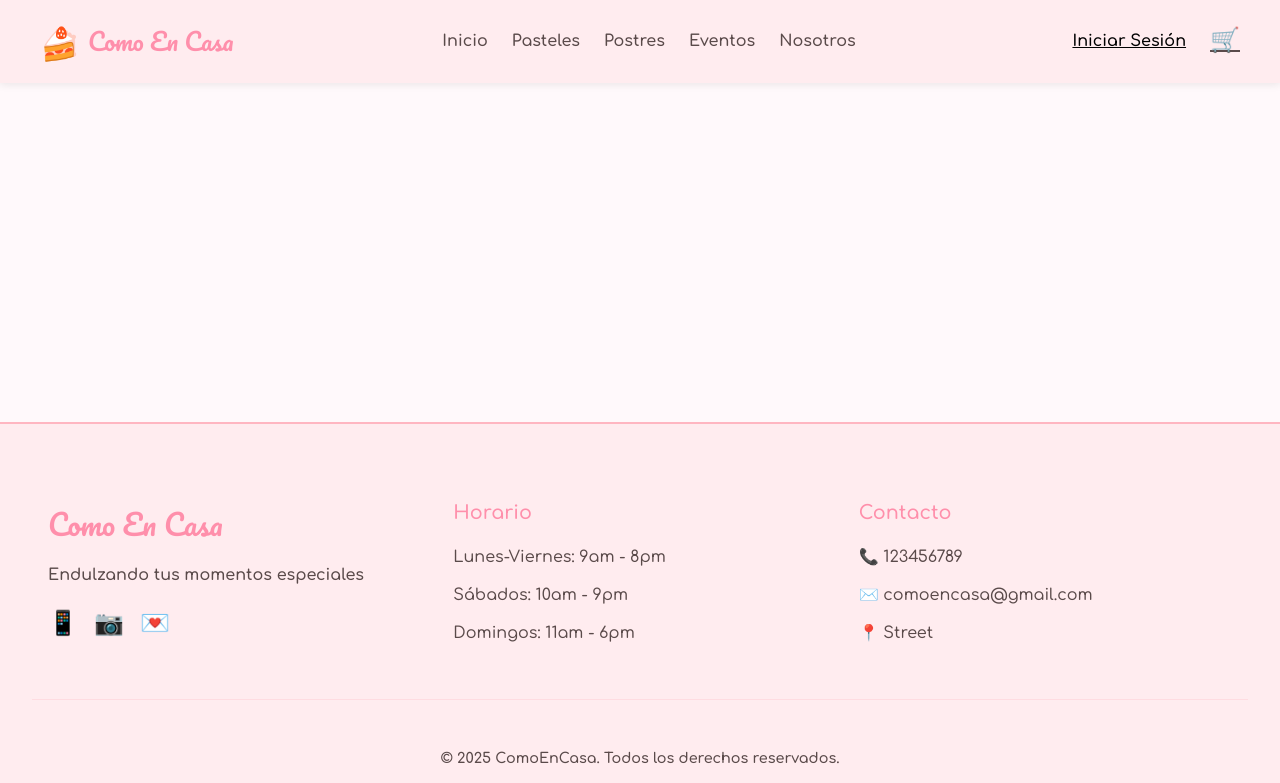
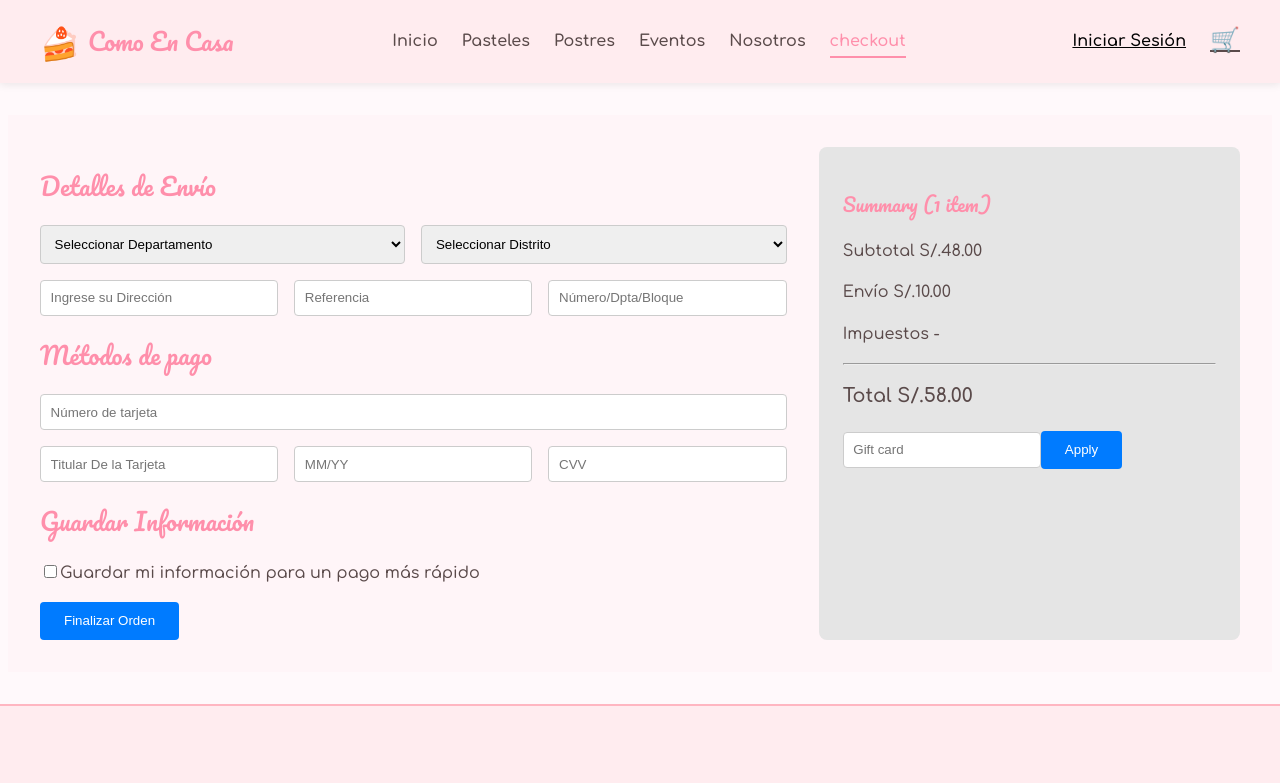
Before and after one commit to Dav082004/ComoEnCasa, a React (Create React App) app in the folder frontend/: page /checkout in a window 1280 px wide. Shown: the top 783 px of the page. Built offline with nearby package versions, Linux system fonts and the light colour scheme.

Commit message:
Add Checkout-page

```diff
--- a/frontend/src/App.js
+++ b/frontend/src/App.js
@@ -10,6 +10,7 @@ import Nosotros from "./pages/Nosotros";
 import Contacto from "./pages/Contacto";
 import CrearCuenta from "./pages/CrearCuenta";
 import Login from "./pages/Login";
+import Checkout from "./pages/Checkout";
 import "./styles/fonts.css";
 import "./styles/layout.css";
 import "./App.css";
@@ -29,6 +30,7 @@ function App() {
             <Route path="/eventos" element={<Eventos />} />
             <Route path="/nosotros" element={<Nosotros />} />
             <Route path="/contacto" element={<Contacto />} />
+            <Route path="/checkout" element={<Checkout />} />
           </Routes>
         </main>
         <FooterComponent />
--- a/frontend/src/components/HeaderComponent.js
+++ b/frontend/src/components/HeaderComponent.js
@@ -1,10 +1,8 @@
-import React, { useState } from "react";
+import React from "react";
 import { Link, NavLink } from "react-router-dom";
 import "../styles/Header.css";
 
 export const HeaderComponent = () => {
-  const [isLoggedIn, setIsLoggedIn] = useState(false);
-
   return (
     <header className="header-pastel">
       <div className="container">
@@ -32,6 +30,9 @@ export const HeaderComponent = () => {
             <li>
               <NavLink to="/nosotros">Nosotros</NavLink>
             </li>
+            <li>
+              <NavLink to="/Checkout">checkout</NavLink>
+            </li>
           </ul>
 
           <div className="nav-actions">
--- /dev/null
+++ b/frontend/src/pages/Checkout.js
@@ -0,0 +1,65 @@
+import React from "react";
+import "../styles/Checkout.css";
+
+const Checkout = () => {
+  return (
+    <div className="checkout-container">
+      <div className="checkout-form">
+        <h2>Detalles de Envío</h2>
+        <div className="form-row">
+          <select>
+            <option>Seleccionar Departamento</option>
+          </select>
+          <select>
+            <option>Seleccionar Distrito</option>
+          </select>
+        </div>
+        <div className="form-row">
+          <input type="text" placeholder="Ingrese su Dirección" />
+          <input type="text" placeholder="Referencia" />
+          <input type="text" placeholder="Número/Dpta/Bloque" />
+        </div>
+
+        <h2>Métodos de pago</h2>
+        <div className="form-row">
+          <input type="text" placeholder="Número de tarjeta" />
+        </div>
+        <div className="form-row">
+          <input type="text" placeholder="Titular De la Tarjeta" />
+          <input type="text" placeholder="MM/YY" />
+          <input type="text" placeholder="CVV" />
+        </div>
+
+        <h2>Guardar Información</h2>
+        <div className="form-row">
+          <label>
+            <input type="checkbox" />
+            Guardar mi información para un pago más rápido
+          </label>
+        </div>
+        <button className="finalizar-btn">Finalizar Orden</button>
+      </div>
+
+      <div className="checkout-summary">
+        <h3>Summary (1 item)</h3>
+        <p>
+          Subtotal <span>S/.48.00</span>
+        </p>
+        <p>
+          Envío <span>S/.10.00</span>
+        </p>
+        <p>
+          Impuestos <span>-</span>
+        </p>
+        <hr />
+        <p className="total">
+          Total <span>S/.58.00</span>
+        </p>
+        <input type="text" placeholder="Gift card" />
+        <button className="apply-btn">Apply</button>
+      </div>
+    </div>
+  );
+};
+
+export default Checkout;
--- /dev/null
+++ b/frontend/src/styles/Checkout.css
@@ -0,0 +1,70 @@
+.checkout-container {
+  max-width: 1200px;
+  margin: 0 auto;
+  padding: 2rem;
+  display: flex;
+  flex-wrap: wrap;
+  gap: 2rem;
+  background-color: #fff5f8;
+}
+
+.checkout-form {
+  flex: 2;
+  min-width: 300px;
+}
+
+.checkout-summary {
+  flex: 1;
+  background-color: #e5e5e5;
+  padding: 1.5rem;
+  border-radius: 8px;
+  min-width: 280px;
+}
+
+.form-row {
+  display: flex;
+  flex-wrap: wrap;
+  gap: 1rem;
+  margin-bottom: 1rem;
+}
+
+input,
+select {
+  flex: 1;
+  padding: 0.6rem;
+  border-radius: 4px;
+  border: 1px solid #ccc;
+}
+
+h2,
+h3 {
+  color: #f76c9f;
+  font-family: "Cursive", sans-serif;
+}
+
+.finalizar-btn,
+.apply-btn {
+  padding: 0.7rem 1.5rem;
+  background-color: #007bff;
+  color: white;
+  border: none;
+  border-radius: 4px;
+  cursor: pointer;
+}
+
+.total {
+  font-weight: bold;
+  font-size: 1.2rem;
+  margin-top: 1rem;
+}
+
+@media (max-width: 768px) {
+  .checkout-container {
+    flex-direction: column;
+    padding: 1rem;
+  }
+
+  .form-row {
+    flex-direction: column;
+  }
+}
```
